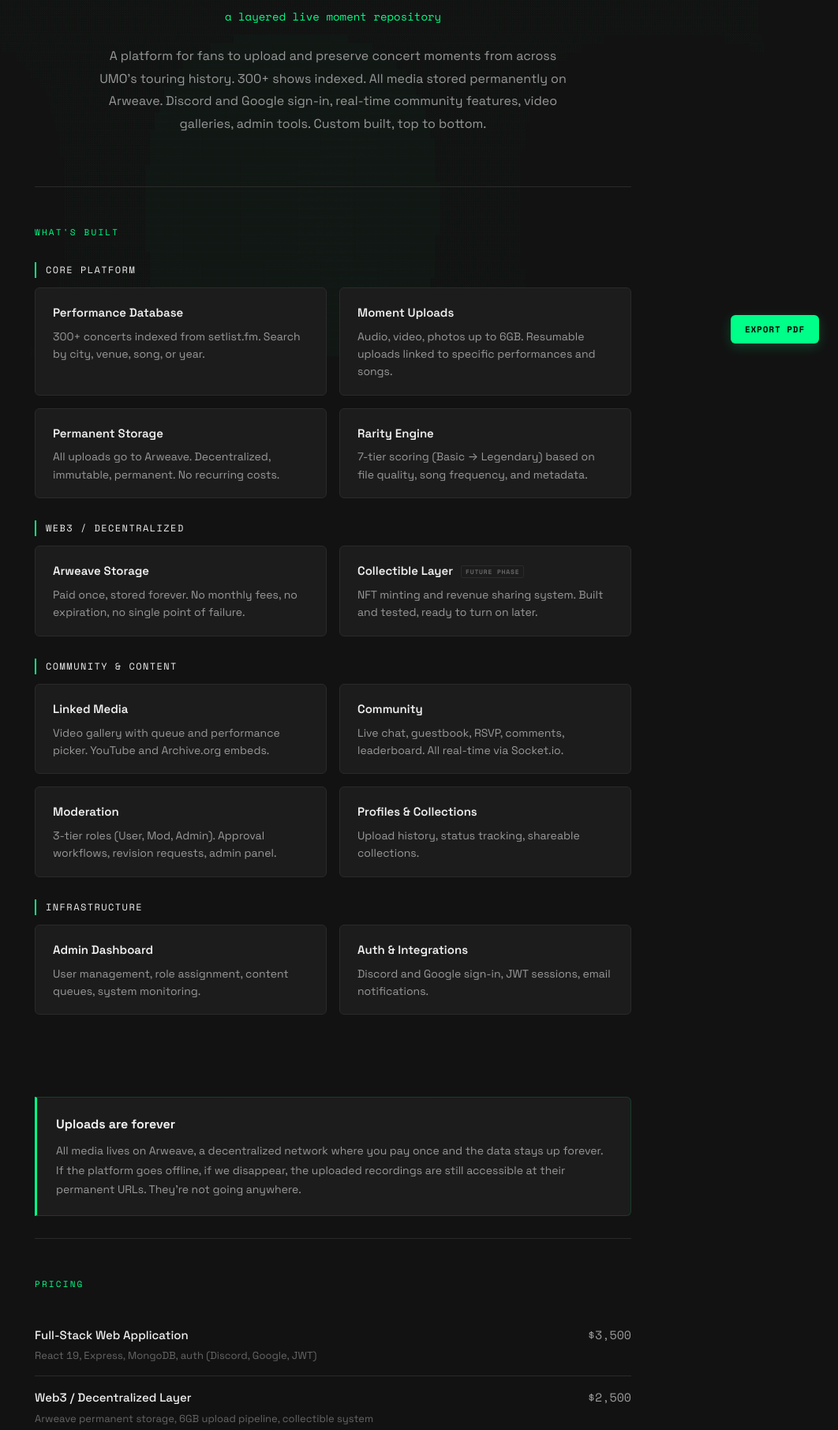
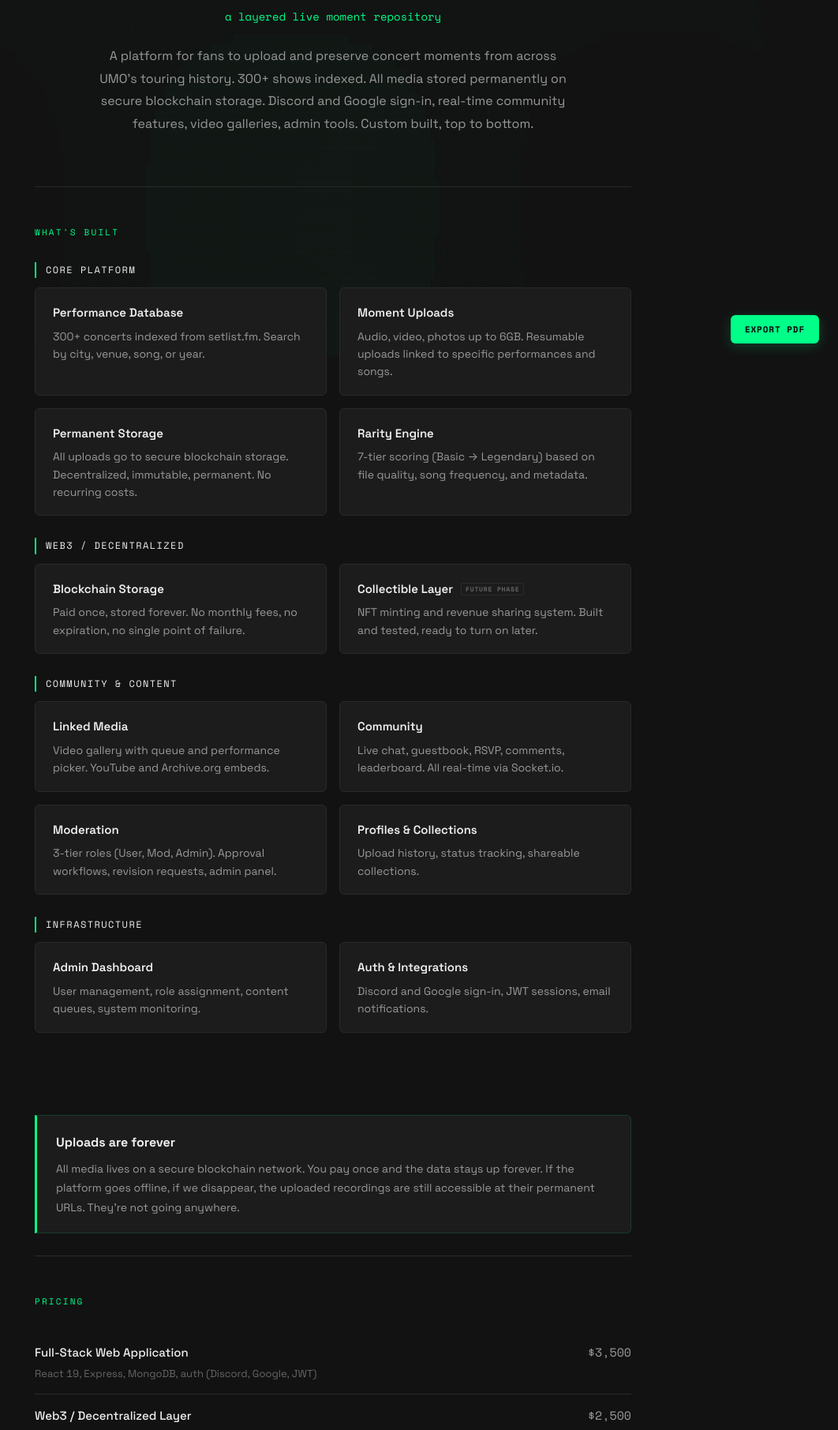
Before and after one commit to 0xgasc/offsetworks, a website: page umoarchive/index.html in a window 1280 px wide. Shown: the part 341-2152 px from the top of the page at 79% size, without its empty margins (218-1280 px from the left). Drawn offline with nearby package versions, Linux system fonts and the light colour scheme.

Commit message:
Replace Arweave mentions with secure blockchain storage
Simpler language for non-technical audience.

Co-Authored-By: Claude Opus 4.6 <noreply@anthropic.com>

```diff
--- a/umoarchive/index.html
+++ b/umoarchive/index.html
@@ -503,7 +503,7 @@
         <div class="hero-sub">a layered live moment repository</div>
         <p class="hero-desc">
           A platform for fans to upload and preserve concert moments from across UMO's touring history.
-          300+ shows indexed. All media stored permanently on Arweave. Discord and Google sign-in,
+          300+ shows indexed. All media stored permanently on secure blockchain storage. Discord and Google sign-in,
           real-time community features, video galleries, admin tools. Custom built, top to bottom.
         </p>
       </div>
@@ -525,7 +525,7 @@
             </div>
             <div class="feat-card">
               <h3>Permanent Storage</h3>
-              <p>All uploads go to Arweave. Decentralized, immutable, permanent. No recurring costs.</p>
+              <p>All uploads go to secure blockchain storage. Decentralized, immutable, permanent. No recurring costs.</p>
             </div>
             <div class="feat-card">
               <h3>Rarity Engine</h3>
@@ -538,7 +538,7 @@
           <div class="cat-label">Web3 / Decentralized</div>
           <div class="feat-grid">
             <div class="feat-card">
-              <h3>Arweave Storage</h3>
+              <h3>Blockchain Storage</h3>
               <p>Paid once, stored forever. No monthly fees, no expiration, no single point of failure.</p>
             </div>
             <div class="feat-card">
@@ -589,7 +589,7 @@
       <div class="callout">
         <h3>Uploads are forever</h3>
         <p>
-          All media lives on Arweave, a decentralized network where you pay once and the data stays up forever.
+          All media lives on a secure blockchain network. You pay once and the data stays up forever.
           If the platform goes offline, if we disappear, the uploaded recordings are still accessible
           at their permanent URLs. They're not going anywhere.
         </p>
@@ -610,7 +610,7 @@
           <tr>
             <td>
               <div class="name">Web3 / Decentralized Layer</div>
-              <div class="desc">Arweave permanent storage, 6GB upload pipeline, collectible system</div>
+              <div class="desc">Permanent blockchain storage, 6GB upload pipeline, collectible system</div>
             </td>
             <td class="amt">$2,500</td>
           </tr>
@@ -661,7 +661,7 @@
           <li><span class="ck">&#10003;</span> Fully built and deployed platform (turnkey)</li>
           <li><span class="ck">&#10003;</span> Hosting on Vercel + Railway + Atlas <span class="note">(through June 2027)</span></li>
           <li><span class="ck">&#10003;</span> All source code via private GitHub repo</li>
-          <li><span class="ck">&#10003;</span> Permanent Arweave storage <span class="note">(uploads live forever, no recurring cost)</span></li>
+          <li><span class="ck">&#10003;</span> Permanent blockchain storage <span class="note">(uploads live forever, no recurring cost)</span></li>
           <li><span class="ck">&#10003;</span> 10-hour launch support retainer <span class="note">(through December 2026)</span></li>
         </ul>
       </div>
@@ -676,7 +676,7 @@
           </div>
           <div class="terms-card">
             <h3>After Launch</h3>
-            <p>Additional work after that: <span class="rate">$50/hr</span>. We'll give estimates before starting anything. Hosting is covered through June 2027, then transfers at cost (~$5-15/mo). Arweave storage stays permanent no matter what.</p>
+            <p>Additional work after that: <span class="rate">$50/hr</span>. We'll give estimates before starting anything. Hosting is covered through June 2027, then transfers at cost (~$5-15/mo). Blockchain storage stays permanent no matter what.</p>
           </div>
         </div>
       </div>
```
